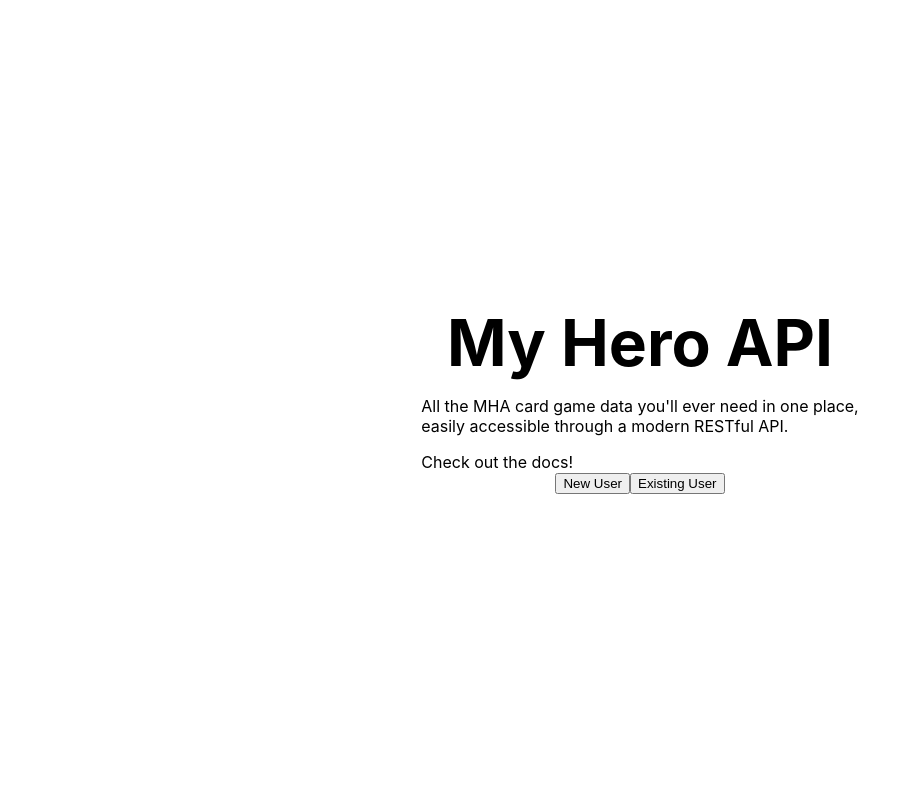
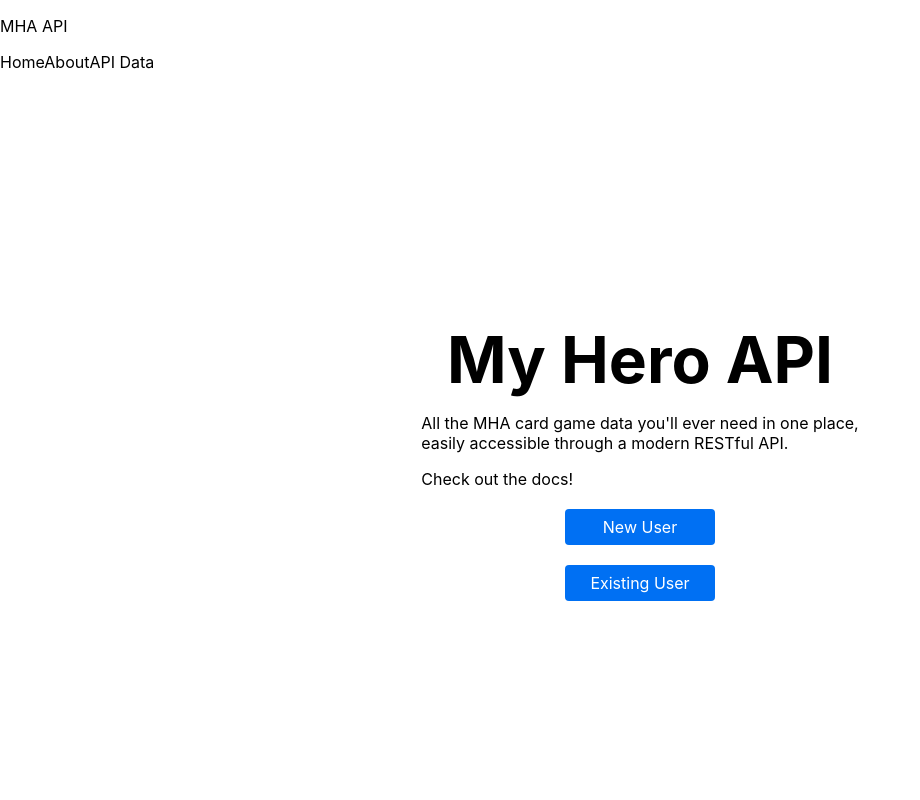
Before and after one commit to jacksontbailey/MyHeroAPI, a Next.js app in the folder frontend/: page / in a window 1280 px wide. Shown: the top 800 px of the page, without its empty margins (0-920 px from the left). Built offline with nearby package versions, Linux system fonts and the light colour scheme.

Commit message:
Working on frontend of api

```diff
--- /dev/null
+++ b/frontend/components/Footer.js
@@ -0,0 +1,9 @@
+const Footer = () => {
+    return (
+        <footer>
+            <p>Copyright Jackson Bailey 2022</p>
+        </footer>
+    );
+}
+
+export default Footer;
--- /dev/null
+++ b/frontend/components/Layout.js
@@ -0,0 +1,14 @@
+import Navbar from "./navbar";
+import Footer from "./Footer";
+
+const Layout = ({children}) => {
+    return (
+        <>
+            <Navbar />
+            {children}
+            <Footer />
+        </>
+    );
+}
+
+export default Layout;
--- /dev/null
+++ b/frontend/components/navbar.js
@@ -0,0 +1,16 @@
+import Link from "next/link";
+const Navbar = () => {
+    return (
+        <nav>
+            <div className="logo">
+                <p>MHA API</p>
+            </div>
+            <Link href='/'><a>Home</a></Link>
+            <Link href='/about'><a>About</a></Link>
+            <Link href='/v1'><a>API Data</a></Link>
+
+        </nav>
+    );
+}
+
+export default Navbar;
--- a/frontend/pages/_app.js
+++ b/frontend/pages/_app.js
@@ -1,7 +1,12 @@
+import Layout from '../components/Layout'
 import '../styles/globals.css'
 
 function MyApp({ Component, pageProps }) {
-  return <Component {...pageProps} />
+  return (
+    <Layout>
+      <Component {...pageProps}/>
+    </Layout>
+  )
 }
 
 export default MyApp
--- a/frontend/pages/about.js
+++ b/frontend/pages/about.js
@@ -4,7 +4,10 @@ export default function about() {
   return (
     <section>
         <h1>About</h1>
-        <p>Hi</p>
+        <p> Lorem, ipsum dolor sit amet consectetur adipisicing elit. Aut vero facilis reprehenderit
+            libero accusantium autem debitis nulla, eligendi amet. Corrupti, esse minima!
+            Repellendus quas, molestias dolorum sequi sit non cupiditate
+        </p>
     </section>
   )
 }
--- a/frontend/pages/index.js
+++ b/frontend/pages/index.js
@@ -1,5 +1,6 @@
 import Head from 'next/head'
 import Image from 'next/image'
+import Link from 'next/link'
 import styles from '../styles/Home.module.css'
 
 export default function Home() {
@@ -20,11 +21,15 @@ export default function Home() {
             All the MHA card game data you'll ever need in one place,
             <br/> easily accessible through a modern RESTful API.
           </p>
-          <a href='/docs/v1'>Check out the docs!</a>
+          <Link href='/v1'><a>Check out the docs!</a></Link>
         </section>
         <section>
-          <button>New User</button>
-          <button>Existing User</button>
+          <Link href='/login/new'>
+            <a className={styles.btn}>New User</a>
+          </Link>
+          <Link href='/login'>
+            <a className={styles.btn}>Existing User</a>
+          </Link>
         </section>
       </main>
 
--- a/frontend/styles/Home.module.css
+++ b/frontend/styles/Home.module.css
@@ -108,6 +108,17 @@
   margin-left: 0.5rem;
 }
 
+.btn {
+  display: block;
+  width: 150px;
+  padding: 8px 0;
+  margin: 20px auto;
+  background-color: #0070f3;
+  border-radius: 4px;
+  color: white;
+  text-align: center;
+}
+
 @media (max-width: 600px) {
   .grid {
     width: 100%;
```
